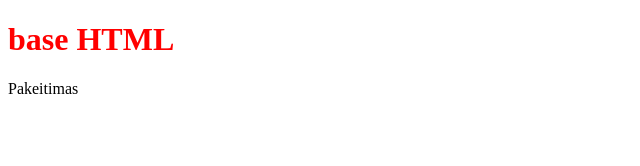
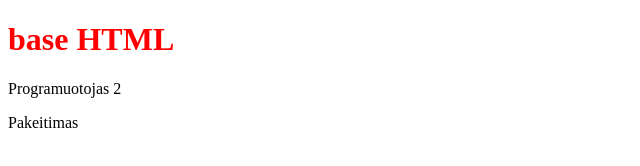
Before and after one commit to LaimaRR/versijavimas5, a plain HTML site: page index.html in a window 1280 px wide. Shown: the whole page, without its empty margins (0-640 px from the left). Drawn offline with Linux system fonts and the light colour scheme.

Commit message:
Update index.html

```diff
--- a/index.html
+++ b/index.html
@@ -11,6 +11,7 @@
 </head>
 <body>
     <h1>base HTML</h1>
+    <div>Programuotojas 2</div>
     <p>Pakeitimas</p>
 </body>
 </html>
```
